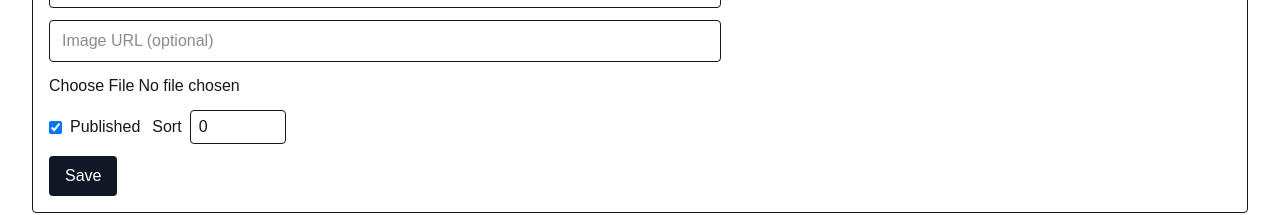
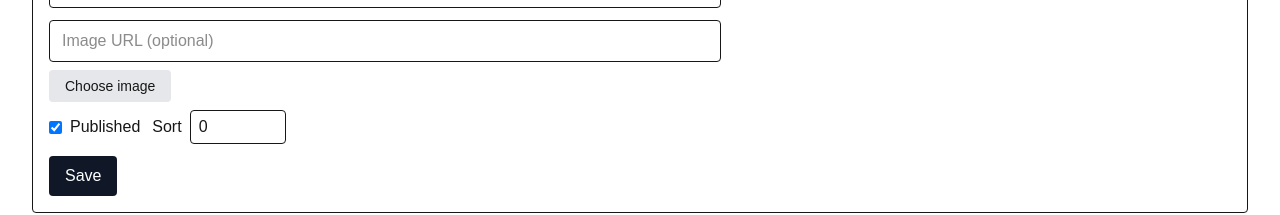
Before and after one commit to kalusartem/Full-Stack-Portfolio-2, a Next.js app: page /admin/projects in a window 1280 px wide. Shown: the part 481-696 px from the top of the page. Built offline with nearby package versions, Linux system fonts and the light colour scheme; no server answers; the database is empty.

Commit message:
file input

```diff
--- a/src/app/admin/projects/page.tsx
+++ b/src/app/admin/projects/page.tsx
@@ -212,11 +212,23 @@ export default function AdminProjectsPage() {
               setForm((f) => ({ ...f, image_url: e.target.value }))
             }
           />
-          <input
-            type="file"
-            accept="image/*"
-            onChange={(e) => setImageFile(e.target.files?.[0] ?? null)}
-          />
+          <label className="inline-block">
+            <span className="cursor-pointer rounded bg-gray-200 px-4 py-2 text-sm">
+              Choose image
+            </span>
+            <input
+              type="file"
+              accept="image/*"
+              className="hidden"
+              onChange={(e) => setImageFile(e.target.files?.[0] ?? null)}
+            />
+          </label>
+
+          {imageFile && (
+            <p className="text-sm text-gray-600 mt-1">
+              Selected: {imageFile.name}
+            </p>
+          )}
 
           <div className="flex items-center gap-3">
             <label className="flex items-center gap-2">
```
